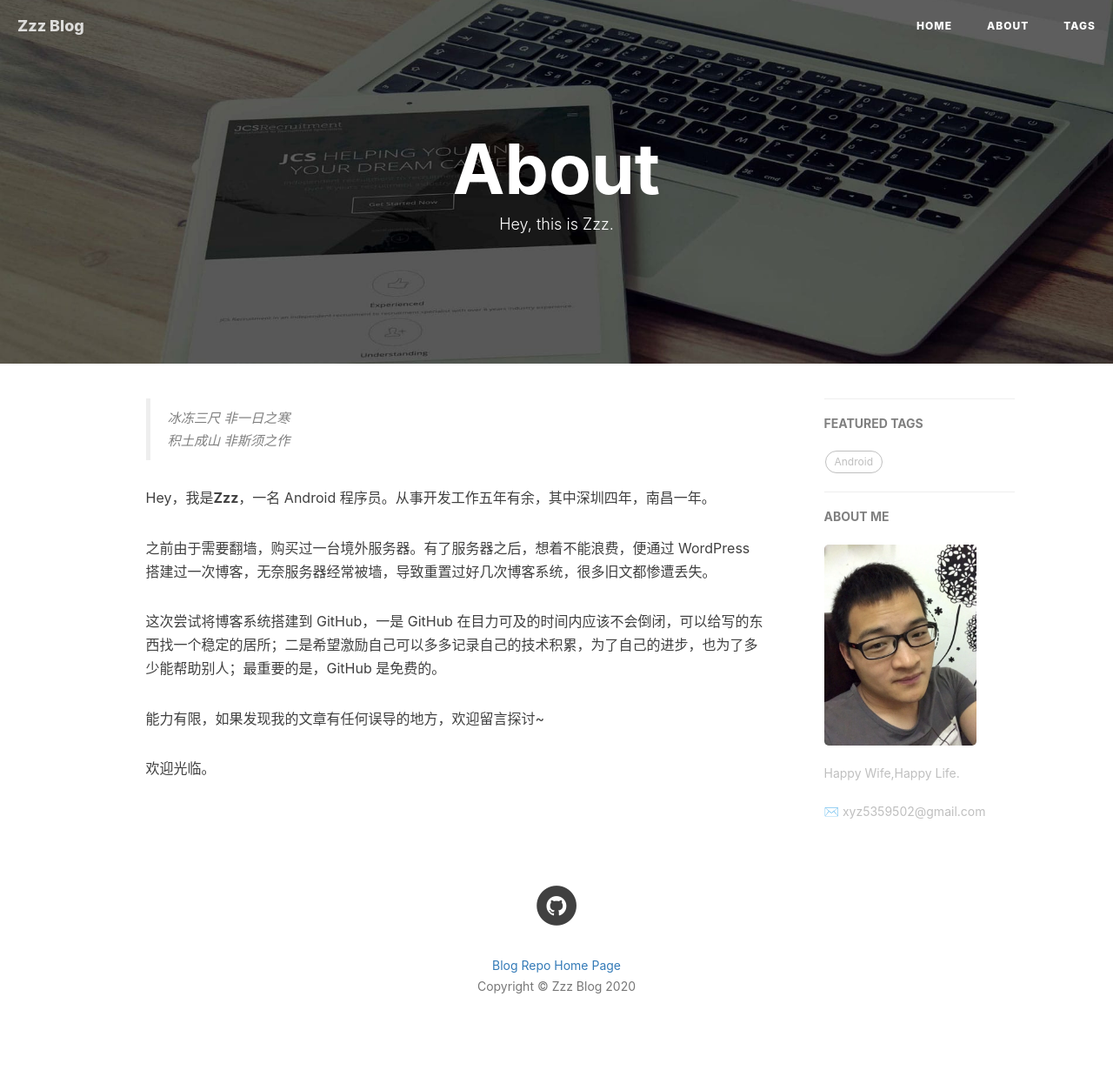
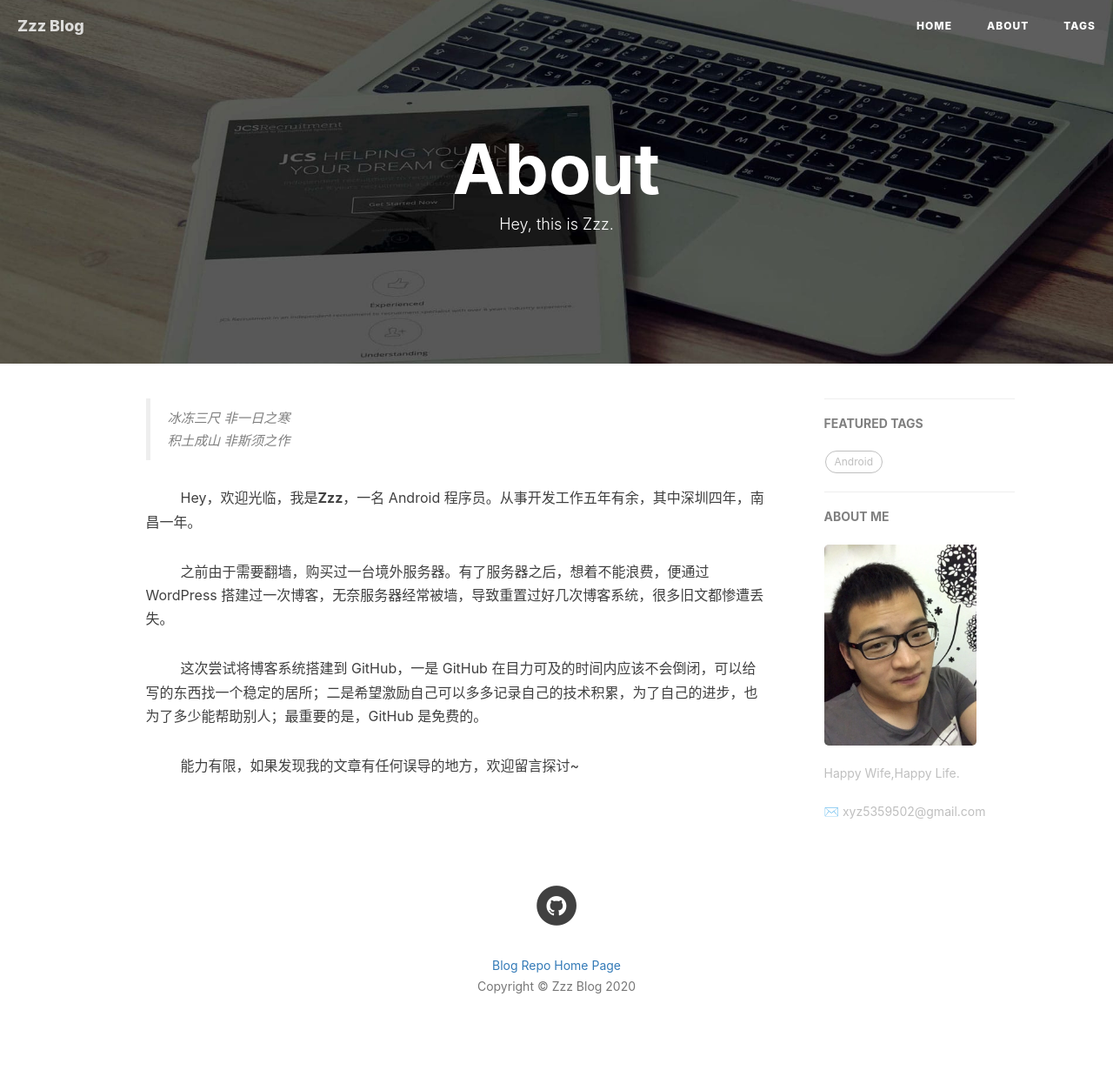
Before and after one commit to zilchzz/zilchzz.github.io, a Jekyll site: the page built from about.html, in a window 1280 px wide. Shown: the whole page at 87% size. Built offline with Jekyll 4.4.1, drawn with Linux system fonts in a browser that asks for light colours; nearby versions of some CDN libraries; comment, search, counter and statistics services are not loaded.

Commit message:
Update about.html

```diff
--- a/about.html
+++ b/about.html
@@ -4,7 +4,14 @@ title: "About"
 description: "Hey, this is Zzz."
 header-img: "img/post-bg-rwd.jpg"
 ---
-
+<head>
+<meta charset="utf-8" />
+<title>段落缩进</title>
+<style>
+    .p1{text-indent: 40px;}
+    .p2{text-indent: 3em;}
+</style>
+</head>
 <!-- Language Selector -->
 <!-- <select class="sel-lang" onchange= "onLanChange(this.options[this.options.selectedIndex].value)">
     <option value="0" selected> 中文 Chinese </option>
@@ -18,15 +25,13 @@ header-img: "img/post-bg-rwd.jpg"
     <blockquote><p>冰冻三尺 非一日之寒<br>
     积土成山 非斯须之作</p></blockquote>
 
-    <p>  Hey，我是<strong>Zzz</strong>，一名 Android 程序员。从事开发工作五年有余，其中深圳四年，南昌一年。</p>
+    <p class="p1">Hey，欢迎光临，我是<strong>Zzz</strong>，一名 Android 程序员。从事开发工作五年有余，其中深圳四年，南昌一年。</p>
 
-    <p>  之前由于需要翻墙，购买过一台境外服务器。有了服务器之后，想着不能浪费，便通过 WordPress 搭建过一次博客，无奈服务器经常被墙，导致重置过好几次博客系统，很多旧文都惨遭丢失。</p>
+    <p class="p1">之前由于需要翻墙，购买过一台境外服务器。有了服务器之后，想着不能浪费，便通过 WordPress 搭建过一次博客，无奈服务器经常被墙，导致重置过好几次博客系统，很多旧文都惨遭丢失。</p>
 
-    <p>  这次尝试将博客系统搭建到 GitHub，一是 GitHub 在目力可及的时间内应该不会倒闭，可以给写的东西找一个稳定的居所；二是希望激励自己可以多多记录自己的技术积累，为了自己的进步，也为了多少能帮助别人；最重要的是，GitHub 是免费的。</p>
+    <p class="p1">这次尝试将博客系统搭建到 GitHub，一是 GitHub 在目力可及的时间内应该不会倒闭，可以给写的东西找一个稳定的居所；二是希望激励自己可以多多记录自己的技术积累，为了自己的进步，也为了多少能帮助别人；最重要的是，GitHub 是免费的。</p>
 
-    <p>  能力有限，如果发现我的文章有任何误导的地方，欢迎留言探讨~</p>
-
-    <p>  欢迎光临。</p>
+    <p class="p1">能力有限，如果发现我的文章有任何误导的地方，欢迎留言探讨~</p>
 </div>
 
 <!-- English Version -->
```
